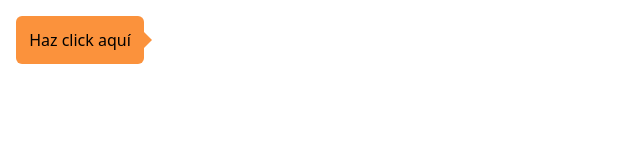
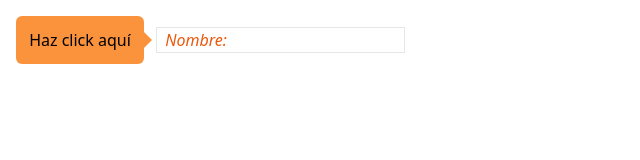
Before and after one commit to AlbertoG22/learning-tailwind, a website: page src/index.html in a window 1280 px wide. Shown: the full height of the page, 0-640 px from the left. Drawn offline with Linux system fonts and the light colour scheme.

Commit message:
Pseudo-Class: placeholder (style the input placeholder)

```diff
--- a/src/index.html
+++ b/src/index.html
@@ -8,5 +8,7 @@
 </head>
 <body class="p-4">
     <button class="bg-orange-400 w-32 p-3 rounded-md relative after:content-[''] after:absolute after:left-32 after:border-8 after:border-transparent after:border-l-orange-400 after:top-4">Haz click aquí</button>
+
+    <input class="border ml-2 px-2 placeholder:text-orange-600 placeholder:italic" type="text" placeholder="Nombre:">
 </body>
 </html>
```
Also changed, not shown: src/output.css.
